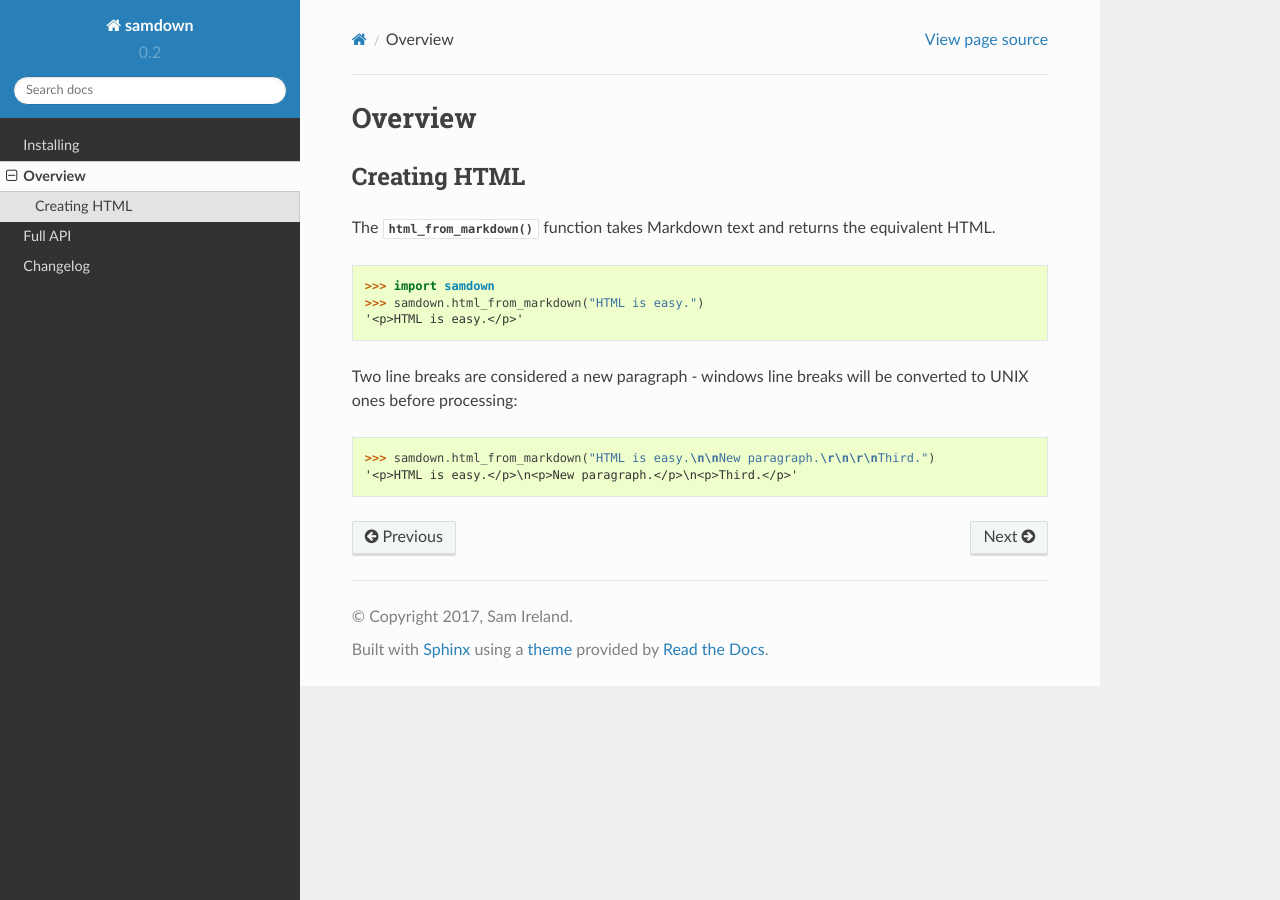
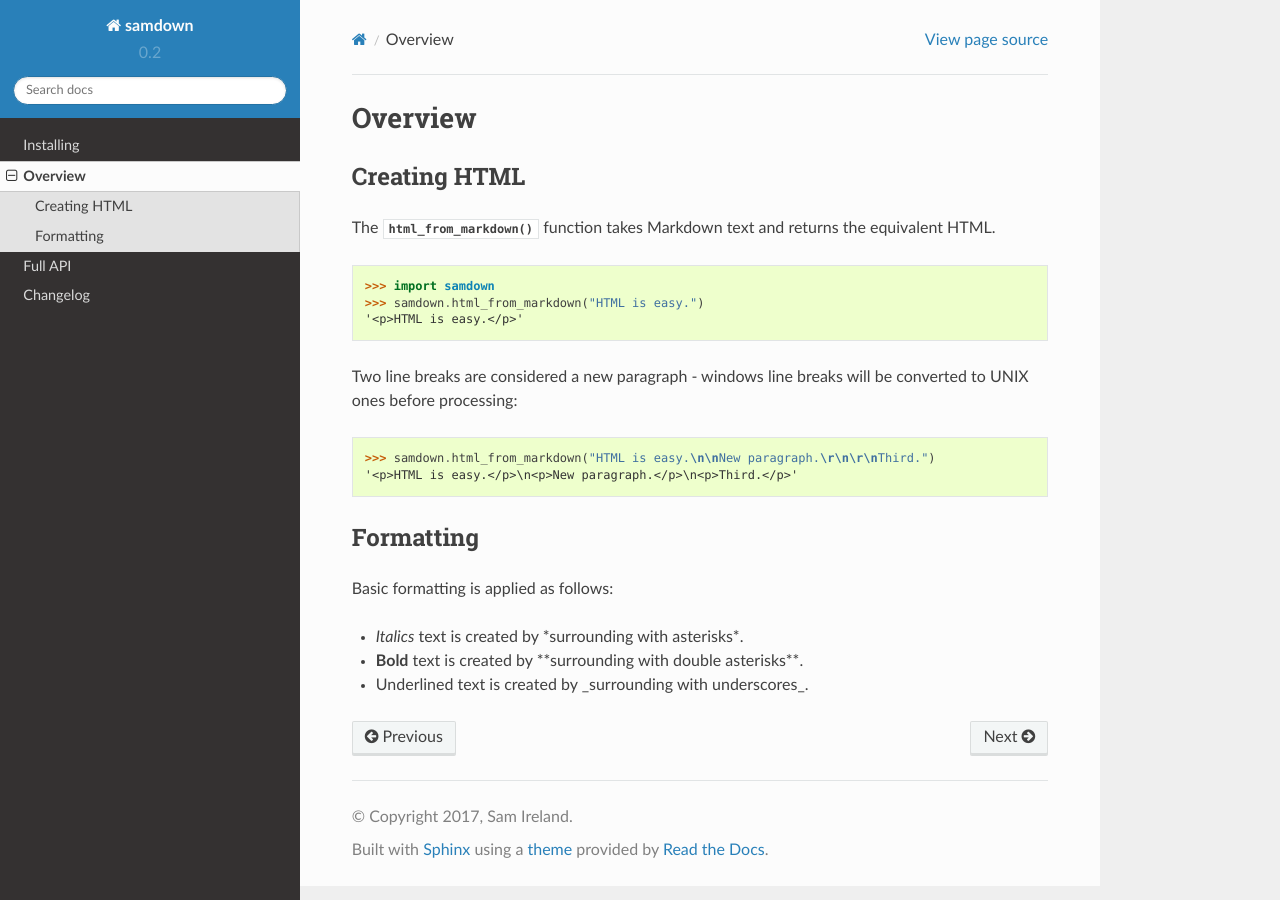
Before and after one commit to samirelanduk/docupy, a Sphinx documentation site: the page built from docs/source/overview.rst, in a window 1280 px wide. Built offline with Sphinx 7.4.7 and the Read the Docs theme 2.0.0, drawn with Linux system fonts in a browser that asks for light colours.

Commit message:
Update overview for 0.2

```diff
--- a/docs/source/overview.rst
+++ b/docs/source/overview.rst
@@ -16,3 +16,14 @@ converted to UNIX ones before processing:
 
 >>> samdown.html_from_markdown("HTML is easy.\n\nNew paragraph.\r\n\r\nThird.")
 '<p>HTML is easy.</p>\n<p>New paragraph.</p>\n<p>Third.</p>'
+
+Formatting
+~~~~~~~~~~
+
+Basic formatting is applied as follows:
+
+* `Italics` text is created by \*surrounding with asterisks\*.
+
+* **Bold** text is created by \*\*surrounding with double asterisks\*\*.
+
+* Underlined text is created by \_surrounding with underscores\_.
```
